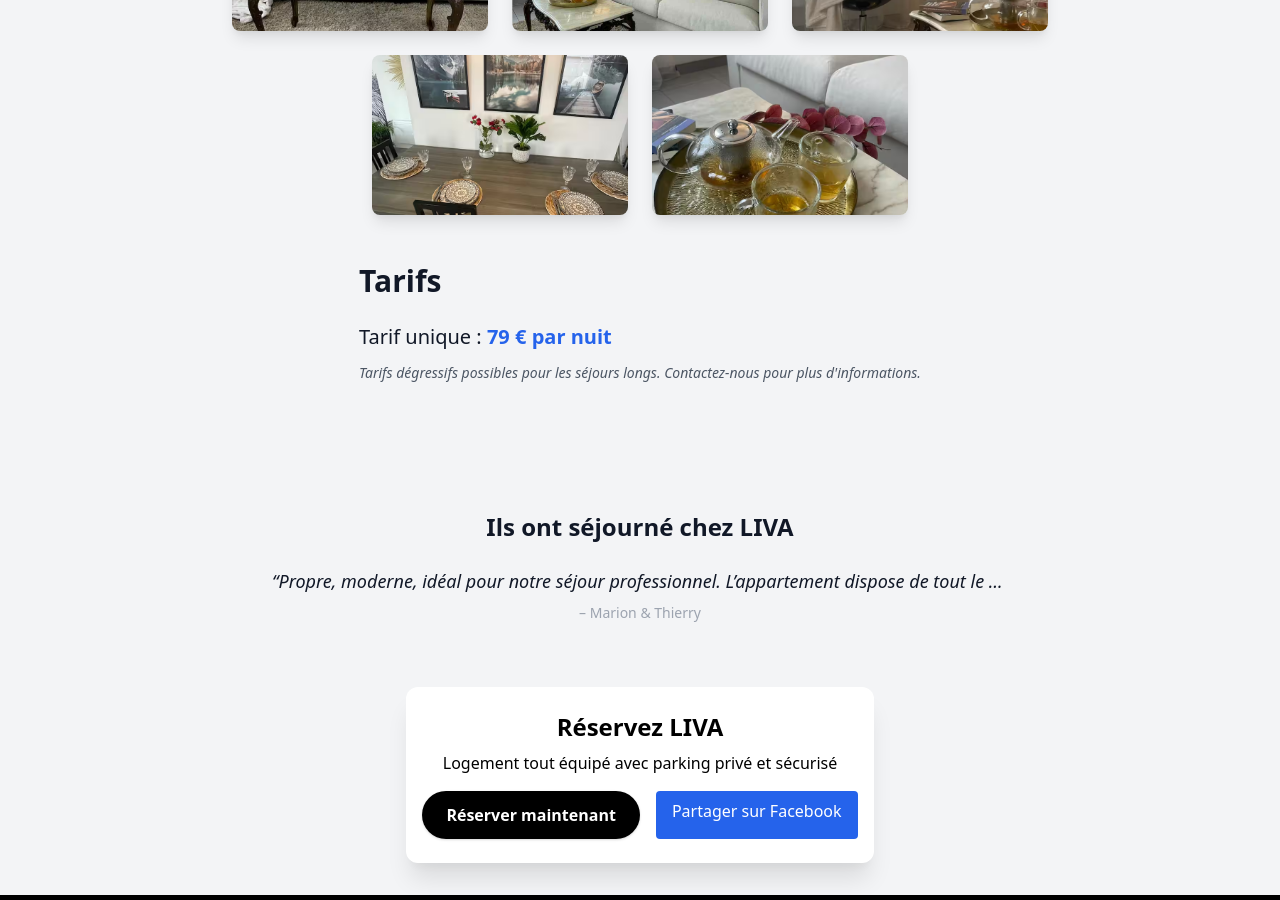
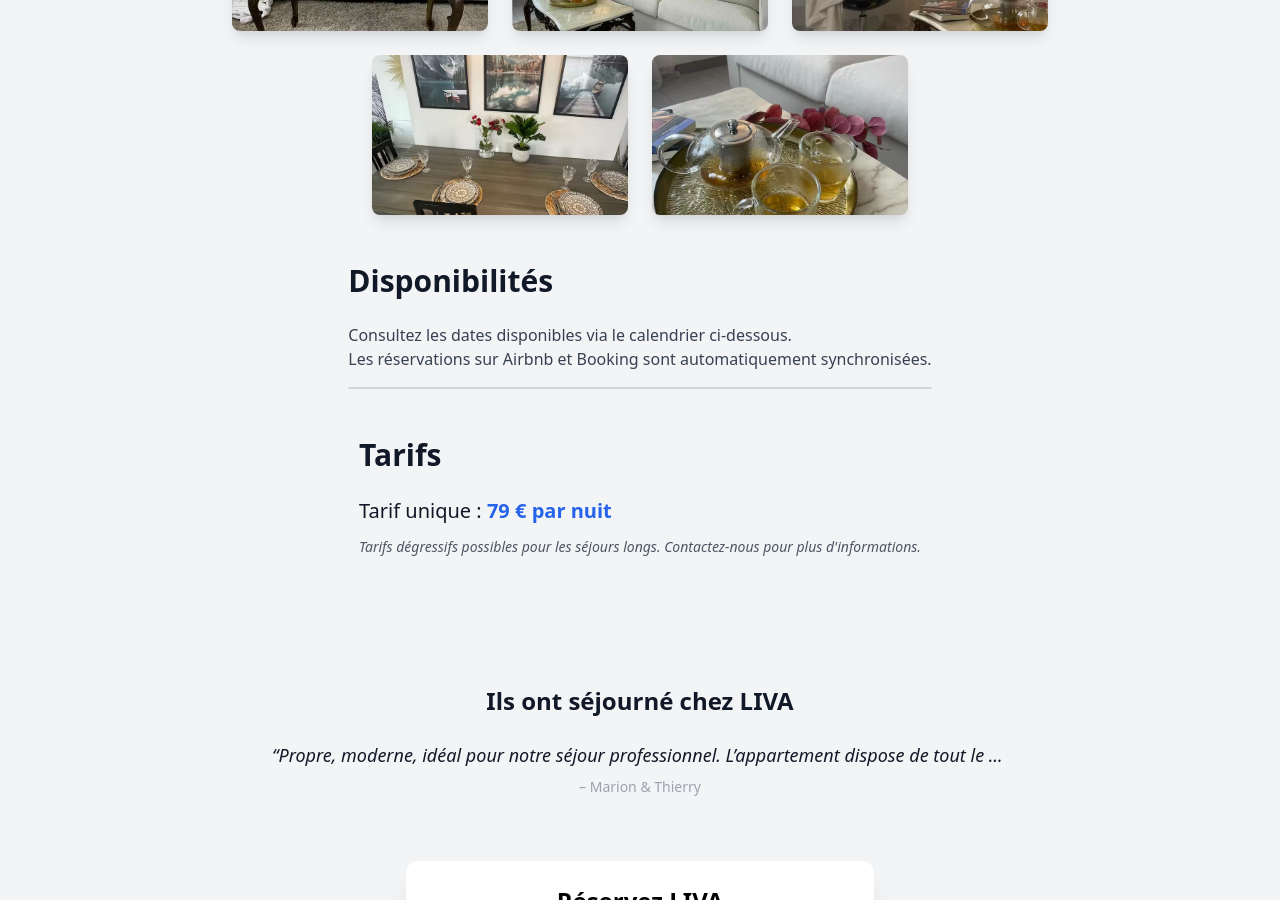
Before and after one commit to LIVABLOM/LIVABLOM, a Jekyll site: the page built from liva.md, in a window 1280 px wide and 900 px high, scrolled down 477 px. Built offline with Jekyll 4.4.1, drawn with Linux system fonts in a browser that asks for light colours; a script that is not in the unit is left out; comment, search, counter and statistics services are not loaded.

Commit message:
Update liva.md

```diff
--- a/liva.md
+++ b/liva.md
@@ -41,6 +41,20 @@
       </a>
     </div>
   </section>
+  <!-- SECTION DISPONIBILITÉS -->
+<section id="disponibilites" class="mb-12 max-w-3xl mx-auto text-left px-4">
+  <h2 class="text-3xl font-semibold mb-6 text-gray-900">Disponibilités</h2>
+  <p class="mb-4 text-gray-700">
+    Consultez les dates disponibles via le calendrier ci-dessous.<br>
+    Les réservations sur Airbnb et Booking sont automatiquement synchronisées.
+  </p>
+  <div class="overflow-hidden rounded-xl shadow-lg border border-gray-300">
+    <div data-tockify-component="calendar" data-tockify-calendar="livablom"></div>
+  </div>
+</section>
+
+<script data-cfasync="false" data-tockify-script="embed" src="https://public.tockify.com/browser/embed.js"></script>
+
 
   <!-- SECTION TARIFS -->
   <section id="tarifs" class="mb-12 max-w-3xl mx-auto text-left px-4">
```
